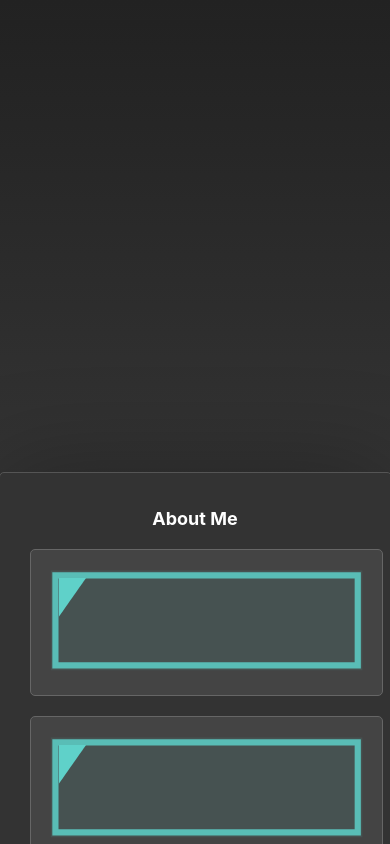
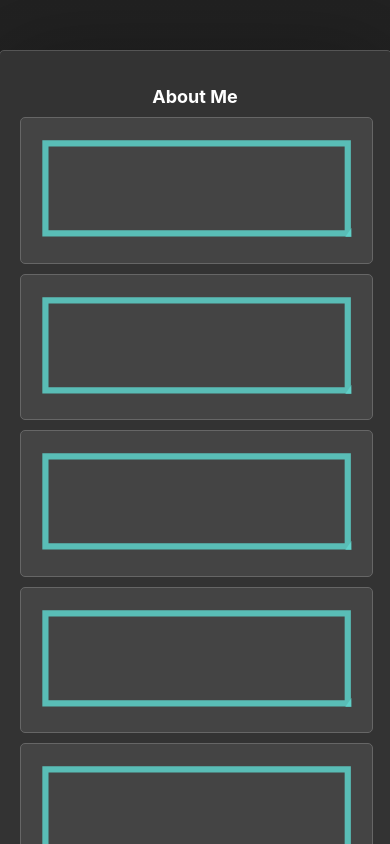
Before and after one commit to i-am-epic/husts, a React (Create React App) app: page /home in a window 390 px wide. Shown: the top 844 px of the page. Built offline with nearby package versions, Linux system fonts and the light colour scheme.

Commit message:
modified css for mobile

```diff
--- a/src/components/Home/Home.scss
+++ b/src/components/Home/Home.scss
@@ -14,7 +14,7 @@ $secondary-color: #444; // Slightly lighter color
     border-color: #fff;
     border-width: 1rem;
     background-size: cover;
-    height: 100vh;
+    //height: 100%;
     padding: 20px;
     display: flex;
     flex-wrap: wrap;
@@ -106,7 +106,7 @@ $secondary-color: #444; // Slightly lighter color
         flex-direction: row;
         align-items: center; // Center the content both horizontally and vertically
         width: 90vw;
-        height: 0vh;
+        height: 100vh;
     }
 
     // Responsive design
@@ -116,6 +116,7 @@ $secondary-color: #444; // Slightly lighter color
             flex-direction: column;
             align-items: center; // Center the content both horizontally and vertically
             width: 90vw;
+            height: auto;
         }
     }
 }
--- a/src/components/Home/Segment/Segment.jsx
+++ b/src/components/Home/Segment/Segment.jsx
@@ -15,14 +15,17 @@ const Segment = ({ title, content }) => {
 
     return (
         <div className={`segment ${isClicked ? 'clicked' : ''}`} onClick={handleClick}>
-            {isClicked && <Lottie animationData={lockLottie} />}
+            <div className='segments'>
+                {isClicked && <Lottie animationData={lockLottie} />}
 
-            <div className='segment-container'>
-                <h3 className="segment-title">{title}</h3>
-                <div className={`segment-content ${isClicked ? 'visible' : ''}`}>
-                    <div dangerouslySetInnerHTML={{ __html: content }} />
+                <div className='segment-container'>
+                    <h3 className="segment-title">{title}</h3>
+                    <div className={`segment-content ${isClicked ? 'visible' : ''}`}>
+                        <div dangerouslySetInnerHTML={{ __html: content }} />
+                    </div>
                 </div>
             </div>
+
         </div>
     );
 };
--- a/src/components/Home/Segment/Segment.scss
+++ b/src/components/Home/Segment/Segment.scss
@@ -4,7 +4,7 @@
     border: 1px solid #666;
     border-radius: 5px;
     //padding: 1px;
-    margin: 10px;
+    //margin: 10px;
     width: 100%;
     text-align: center;
     cursor: pointer;
@@ -12,9 +12,16 @@
     position: relative;
     height: auto;
     //padding-bottom: 100px; // Adjust the padding for the segment
+    align-items: center;
+    justify-content: center; /* Center horizontally */
 
     &:hover {
       transform: scale(1.05);
+    }
+    .segments{
+        align-items: center;
+        justify-content: center; /* Center horizontally */
+
     }
 
     .segment-container.visible {
```
Also changed, not shown: public/manifest.json.
